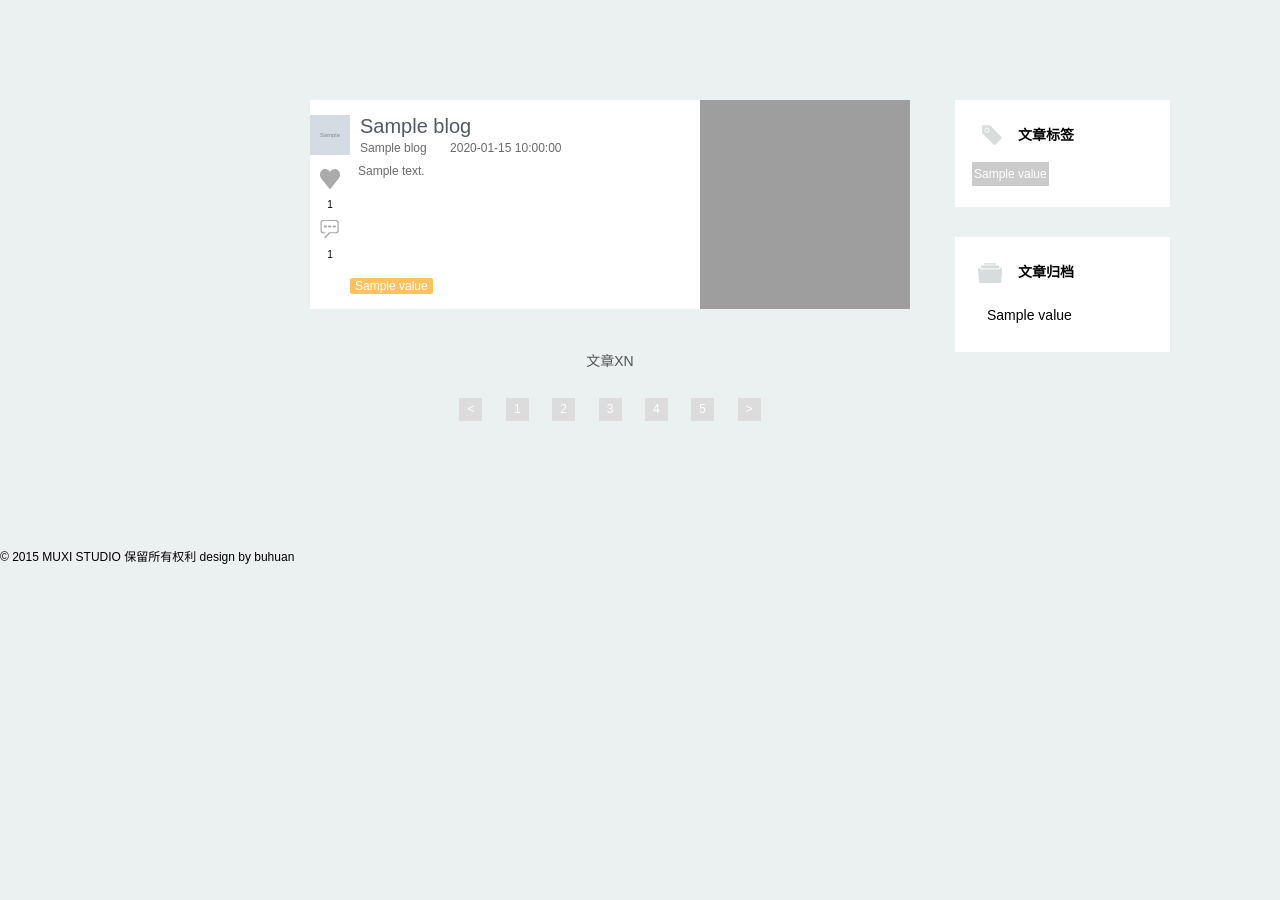
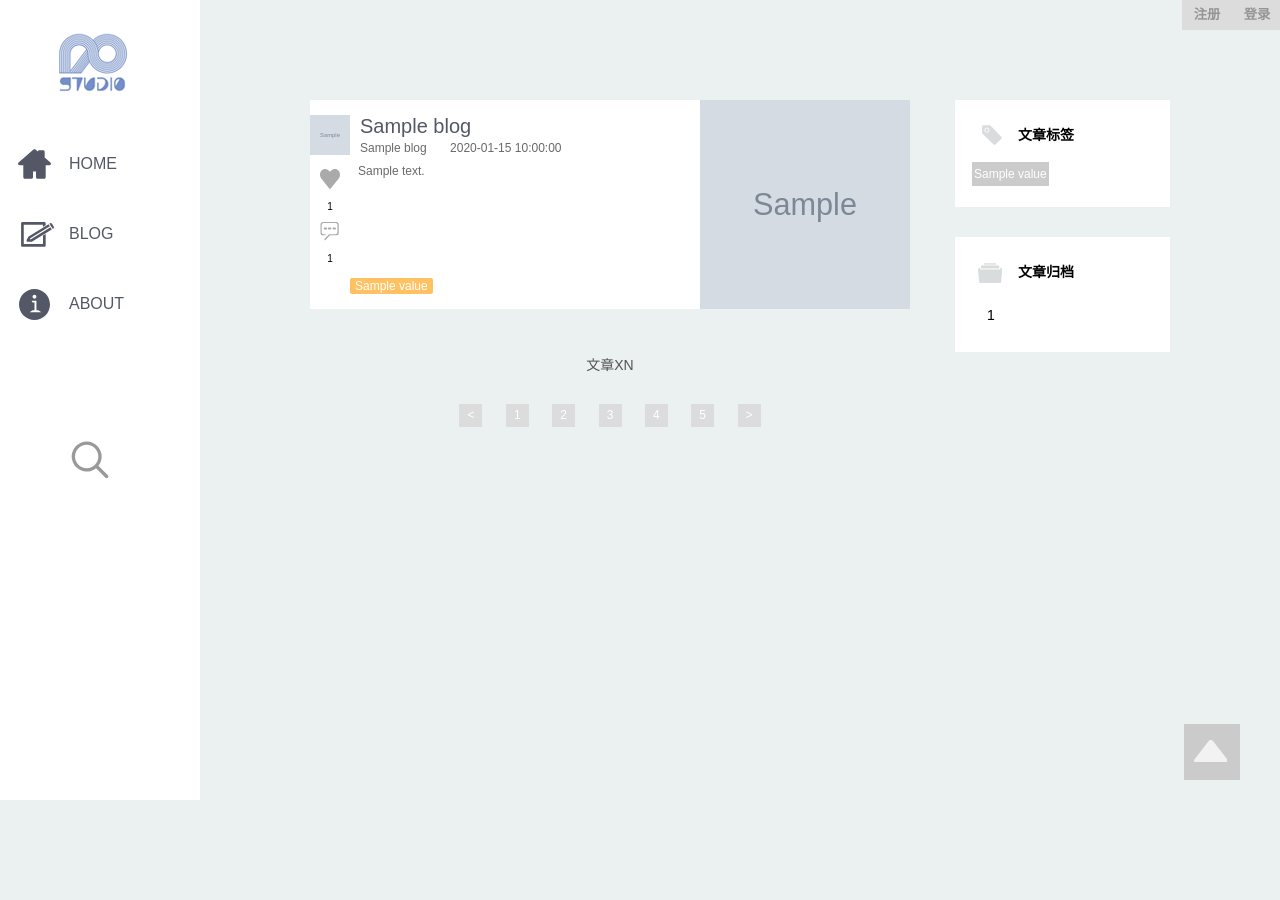
Before and after one commit to Muxi-X/muxi_site, a Flask app: template muxiwebsite/blog/templates/pages/index.html in a window 1280 px wide. Run offline with Flask 2, Linux system fonts and the light colour scheme; the template is opened without the code that fills it: most values are stand-ins (such as "Sample title", 1, 10 or a date in 2020); grey boxes marked "Sample" are stand-in pictures; style sheets or scripts are compiled from the project's sources; grey boxes are pictures that could not be loaded.

Commit message:
restore templates

```diff
--- a/muxiwebsite/blog/templates/components/home_page/blog.html
+++ b/muxiwebsite/blog/templates/components/home_page/blog.html
@@ -4,7 +4,7 @@
         <div class="conte">
             <div class="des">
                 <img src="{{ blog.img_url }}" alt="img" >
-    				<p class="title"><a href="http://127.0.0.1:5000/post">{{ blog.title }}</a></p>
+                <p class="title"><a href="/blog/post/{{ blog.id }}">{{ blog.title }}</a></p>
                 <span class="name">{{ blog.name }}</span>
                 <span class="date">{{ blog.date }}</span>
             </div>
@@ -29,7 +29,7 @@
                 {% endfor %}
             </div>
         </div>
-        <img class="side" src="{{ blog.adatar }}" alt="">
+        <img class="side" src="{{ blog.avatar }}" alt="">
     </div>
     {% endfor %}
     <div class="footer">
--- a/muxiwebsite/blog/templates/components/home_page/right_tag.html
+++ b/muxiwebsite/blog/templates/components/home_page/right_tag.html
@@ -1,18 +1,18 @@
 <div class="right_box_top">
-    <img src="../../../static/img/tag.png" alt="">
+    <img src="/blog/static/img/tag.png" alt="">
     <h3 class="title">文章标签</h3>
     <div class="tag">
-    {% for tag in article_tag %}
+        {% for tag in article_tag %}
         <span>{{ tag.value }}</span>
-    {% endfor %}
+        {% endfor %}
     </div>
 </div>
 <div class="right_box_bottom">
-    <img src="../../../static/img/date.png" alt="">
+    <img src="/blog/static/img/date.png" alt="">
     <h3 class="title">文章归档</h3>
     <div class="tag">
-    {% for date in article_date %}
-        <span>{{ date.value }}</span>
-    {% endfor %}
+        {% for index in article_date %}
+            <a href="/blog/index/{{ index }}/" ><span>{{ index }}</span></a>
+        {% endfor %}
     </div>
 </div>
--- a/muxiwebsite/blog/templates/components/register.html
+++ b/muxiwebsite/blog/templates/components/register.html
@@ -3,5 +3,5 @@
 	<button><a href="">登录</a></button>
 </div>
 <div class="top">
-    <a href="#"><img src="../../static/img/to_top.png" alt=""></a>
+    <a href="#"><img src="/blog/static/img/to_top.png" alt=""></a>
 </div>
--- a/muxiwebsite/blog/templates/components/sideline.html
+++ b/muxiwebsite/blog/templates/components/sideline.html
@@ -1,5 +1,5 @@
 <div class="left_box">
-		<img src="../../static/img/logo.png" alt="logo" class="logo">
+    <img src="/blog/static/img/logo.png" alt="logo" class="logo">
     <P href="#Layer_1">
     <svg class="home_img" version="1.1" id="Layer_1" xmlns="http://www.w3.org/2000/svg" xmlns:xlink="http://www.w3.org/1999/xlink" x="0px" y="0px"
                                                                                                                                            width="50px" height="50px" viewBox="0 0 50 50" enable-background="new 0 0 50 50" xml:space="preserve">
--- a/muxiwebsite/blog/templates/pages/index.html
+++ b/muxiwebsite/blog/templates/pages/index.html
@@ -1,15 +1,13 @@
-{% extends "pages/base.html" %}
-{% block title %}博客首页{% endblock %}
+{% extends "pages/blog_base.html" %}
+{% block title %}木犀博客{% endblock %}
 {% block head %}
-	{{ super() }}
-	<link rel="stylesheet" href="../../static/css/reset.css">
-	<link rel="stylesheet" type="text/css" href="../../static/css/index.css">
+{{ super() }}
+<link rel="stylesheet" type="text/css" href="/blog/static/css/index.css">
+{% endblock %}
 
-{% endblock %}
 {% block content %}
 <div class="right_content">
-	{% include 'components/home_page/blog.html' %}
-	{% include 'components/home_page/right_tag.html' %}
+    {% include "components/home_page/blog.html" %}
+    {% include "components/home_page/right_tag.html" %}
 </div>
-
 {% endblock %}
```
Also changed, not shown: muxiwebsite/blog/templates/components/post/comment.html (+9 -4 lines), muxiwebsite/blog/templates/pages/post.html (+8 -10 lines), muxiwebsite/blog/templates/components/post/blog_content.html (line endings or trailing spaces). Lines whose indentation alone changed are shown as unchanged.
